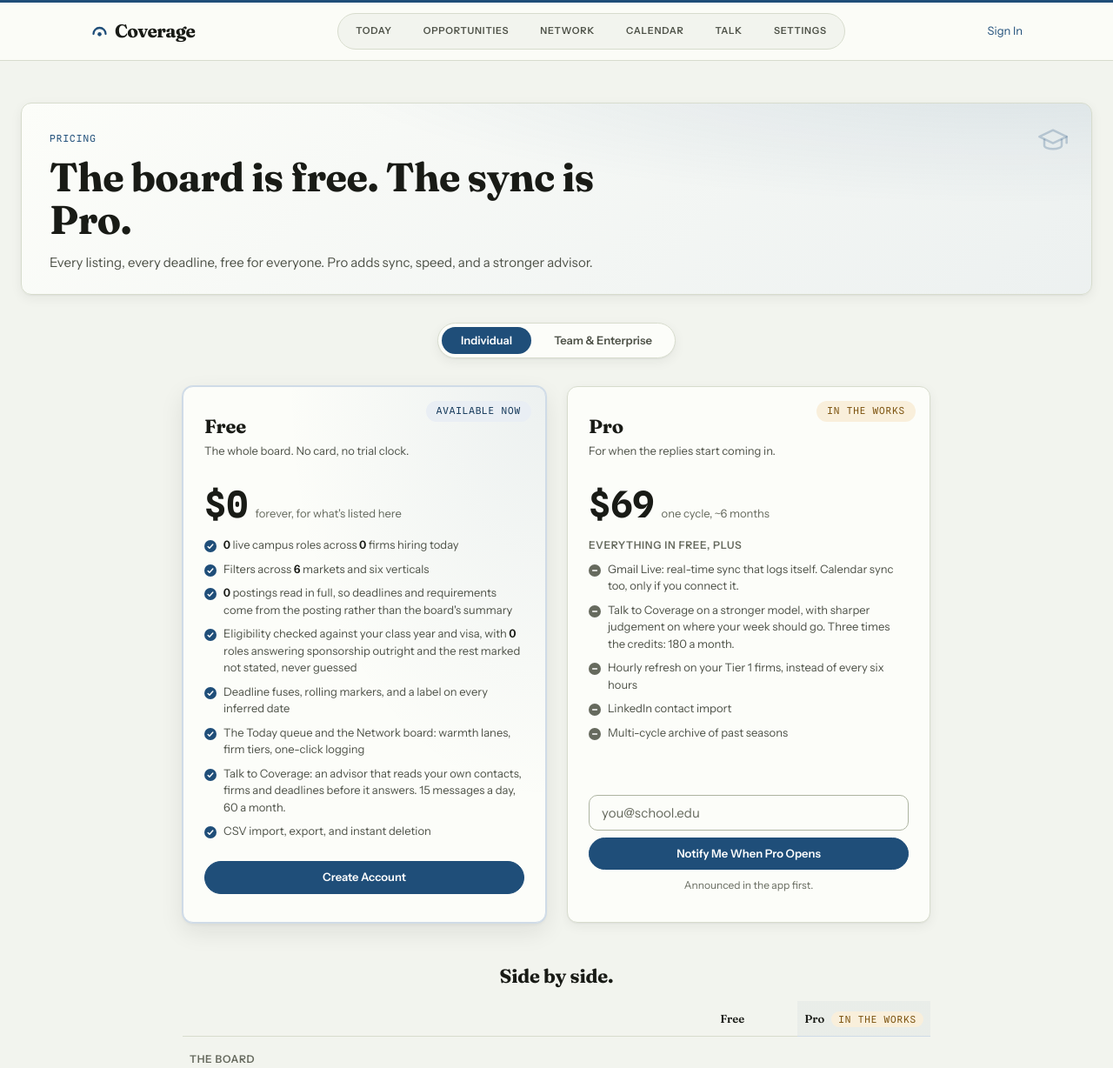
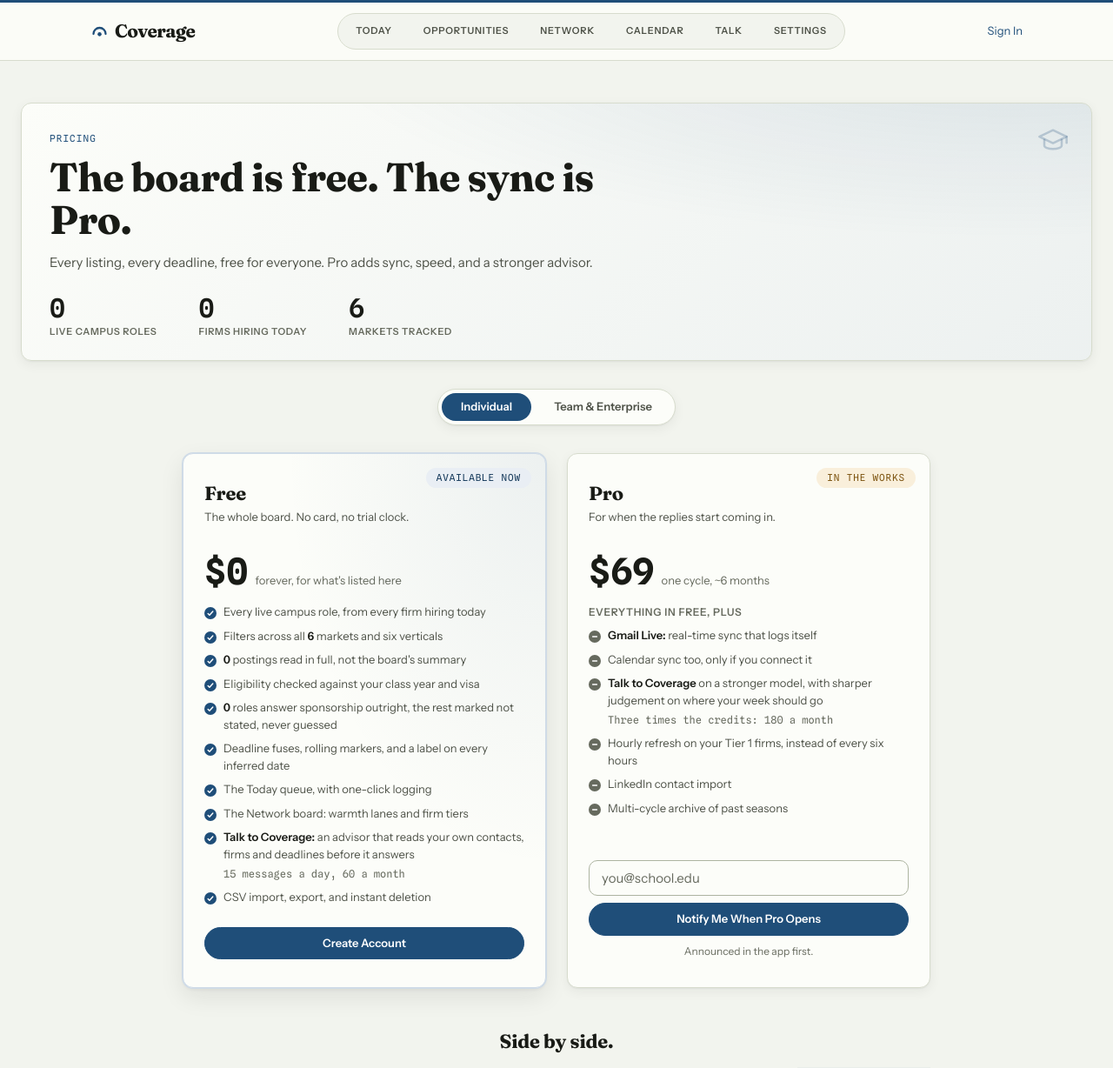
Before and after one commit to JimmyZhu7/coverage, a Django app: page /pricing/ in a window 1280 px wide. Shown: the top 1228 px of the page at 87% size. Run offline with Django 5.2, Linux system fonts and the light colour scheme; data that the repository does not hold is empty.

Commit message:
Promote the live counts to the hero; one claim per bullet
The Free card's bullets were multi-line paragraphs with numbers bolded
mid-sentence, which reads like a changelog rather than a pricing card.
Nothing is dropped, only moved or split:

  open_count / firm_count -> .kin-hero-stats, the same stat-strip
    component the landing hero already uses for the same figures. The
    most persuasive numbers on the page were also the hardest to see.
  "Today queue AND Network board" -> two bullets, one idea each, which
    also makes the card mirror the comparison table's two matching rows.
  advisor caps -> .feat-meta, a muted mono spec line under the claim,
    matching how .cmp-val renders numbers in the table below.

The sponsorship bullet deliberately stays two lines: "not stated" is a
term a student cannot decode from context.

Co-Authored-By: Claude Fable 5 <noreply@anthropic.com>

```diff
--- a/coverage_web/templates/core/pricing.html
+++ b/coverage_web/templates/core/pricing.html
@@ -71,6 +71,15 @@
     font-size: var(--fs-s); color: var(--ink-2); line-height: 1.5; }
   .plan-features li b { color: var(--ink); font-weight: var(--w-med);
     font-variant-numeric: tabular-nums; }
+  /* Allowances get their own muted line instead of trailing the sentence.
+     "15 messages a day, 60 a month" is a spec value, not prose, and pinned
+     to the end of a claim it was the thing that pushed the advisor bullet
+     to three lines. The comparison table below already renders its values
+     in mono for exactly this reason (.cmp-val), so the card and the table
+     now say numbers the same way. */
+  .plan-features .feat-meta { display: block; margin-top: var(--s1);
+    font-family: var(--font-mono); font-size: var(--fs-xs);
+    color: var(--ink-3); font-variant-numeric: tabular-nums; }
   .plan-features li::before { content: ""; position: absolute; left: 0; top: 4px;
     width: 14px; height: 14px;
     border-radius: 50%;
@@ -199,6 +208,35 @@
     <h1 class="kin-hero-title">The board is free. The sync is Pro.</h1>
     <p class="kin-hero-sub">Every listing, every deadline, free for everyone.
       Pro adds sync, speed, and a stronger advisor.</p>
+    {% comment %}
+    The live counts, promoted out of the Free card's bullets.
+
+    They used to be bolded numbers buried mid-sentence — "2435 live campus
+    roles across 78 firms hiring today" — which made a pricing card read
+    like a changelog and made the numbers, the most persuasive thing on the
+    page, the hardest part of it to see. Every SaaS pricing page that shows
+    live inventory puts it above the cards, not inside a bullet.
+
+    This is `.kin-hero-stats` from coverage.css, the same component the
+    landing hero uses for the same three figures. No new CSS, no new
+    tokens, and it re-themes and re-flows with everything else. The numbers
+    are still the measured ones from core.views.pricing; nothing here is
+    typed.
+    {% endcomment %}
+    <div class="kin-hero-stats">
+      <div class="kin-hero-stat">
+        <span class="dash-num">{{ open_count }}</span>
+        <span class="dash-lbl">Live Campus Roles</span>
+      </div>
+      <div class="kin-hero-stat">
+        <span class="dash-num">{{ firm_count }}</span>
+        <span class="dash-lbl">Firms Hiring Today</span>
+      </div>
+      <div class="kin-hero-stat">
+        <span class="dash-num">{{ market_count }}</span>
+        <span class="dash-lbl">Markets Tracked</span>
+      </div>
+    </div>
   </header>
 
   <div class="aud">
@@ -221,21 +259,36 @@
           This list spent a cycle advertising "four markets" while the board
           had tracked six for weeks — a pricing page's claims are the ones
           most likely to go stale and least likely to be re-read.
+
+          One line per claim (2026-08-20). Four of these bullets were
+          multi-line paragraphs with numbers bolded mid-sentence, which is
+          how a spec sheet reads, not a pricing card. Nothing was dropped —
+          every claim was either shortened, split into the two separate
+          things it was always describing, or moved:
+
+            open_count / firm_count -> the hero stat strip above
+            "Today queue AND Network board" -> two bullets, one idea each,
+              which also makes the card mirror the comparison table's two
+              matching rows instead of paraphrasing them
+            advisor caps -> .feat-meta, a muted spec line under the claim
+
+          The sponsorship bullet is the deliberate exception and stays two
+          lines: "not stated" is a term a student has no way to decode from
+          context, and the promise not to guess is the whole point of it.
           {% endcomment %}
           <ul class="plan-features">
-            <li><b>{{ open_count }}</b> live campus roles across <b>{{ firm_count }}</b> firms hiring today</li>
-            <li>Filters across <b>{{ market_count }}</b> markets and six verticals</li>
-            <li><b>{{ read_count }}</b> postings read in full, so deadlines and
-              requirements come from the posting rather than the board's summary</li>
-            <li>Eligibility checked against your class year and visa, with
-              <b>{{ sponsorship_count }}</b> roles answering sponsorship outright
-              and the rest marked not stated, never guessed</li>
+            <li>Every live campus role, from every firm hiring today</li>
+            <li>Filters across all <b>{{ market_count }}</b> markets and six verticals</li>
+            <li><b>{{ read_count }}</b> postings read in full, not the board's summary</li>
+            <li>Eligibility checked against your class year and visa</li>
+            <li><b>{{ sponsorship_count }}</b> roles answer sponsorship outright,
+              the rest marked not stated, never guessed</li>
             <li>Deadline fuses, rolling markers, and a label on every inferred date</li>
-            <li>The Today queue and the Network board: warmth lanes, firm tiers,
-              one-click logging</li>
-            <li>Talk to Coverage: an advisor that reads your own contacts,
-              firms and deadlines before it answers.
-              {{ advisor_free_cap }} messages a day, {{ advisor_free_grant }} a month.</li>
+            <li>The Today queue, with one-click logging</li>
+            <li>The Network board: warmth lanes and firm tiers</li>
+            <li><b>Talk to Coverage:</b> an advisor that reads your own contacts,
+              firms and deadlines before it answers
+              <span class="feat-meta">{{ advisor_free_cap }} messages a day, {{ advisor_free_grant }} a month</span></li>
             <li>CSV import, export, and instant deletion</li>
           </ul>
           <div class="plan-cta">
@@ -265,11 +318,11 @@
             §2d): it is the anchor now, not a footnote after the advisor
             bullet.
             {% endcomment %}
-            <li>Gmail Live: real-time sync that logs itself. Calendar sync too,
-              only if you connect it.</li>
-            <li>Talk to Coverage on a stronger model, with sharper judgement
-              on where your week should go.
-              Three times the credits: {{ advisor_pro_grant }} a month.</li>
+            <li><b>Gmail Live:</b> real-time sync that logs itself</li>
+            <li>Calendar sync too, only if you connect it</li>
+            <li><b>Talk to Coverage</b> on a stronger model, with sharper
+              judgement on where your week should go
+              <span class="feat-meta">Three times the credits: {{ advisor_pro_grant }} a month</span></li>
             <li>Hourly refresh on your Tier 1 firms, instead of every six hours</li>
             <li>LinkedIn contact import</li>
             <li>Multi-cycle archive of past seasons</li>
```
